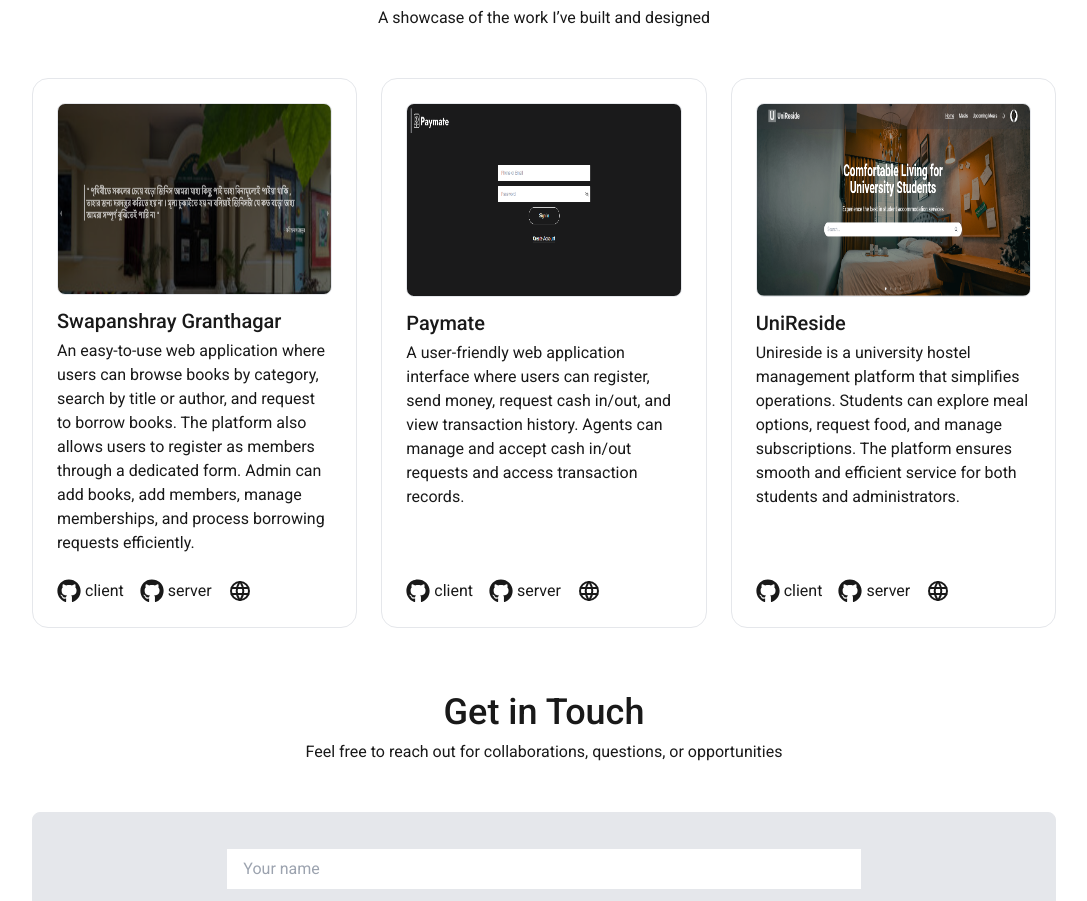
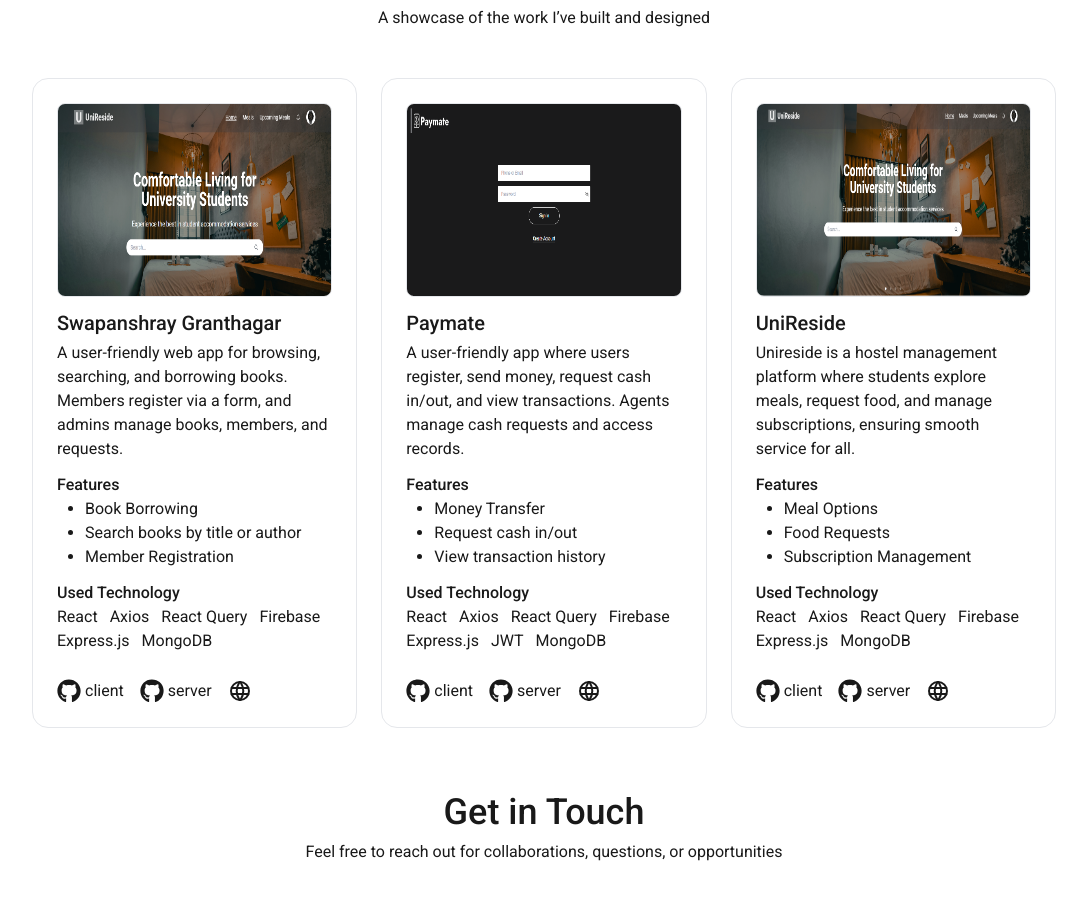
Before and after one commit to sour0v1/portfolio, a React (Vite) app: page / in a window 1280 px wide. Shown: the part 1358-2259 px from the top of the page, without its empty margins (96-1183 px from the left). Built offline with nearby package versions, Linux system fonts and the light colour scheme; no server answers.

Commit message:
add : features in the project section

```diff
--- a/src/contact/ContactForm.jsx
+++ b/src/contact/ContactForm.jsx
@@ -6,7 +6,7 @@ const ContactForm = () => {
     const [loading, setLoading] = useState(false);
     // const [successMessage, setSuccessMessage] = useState(null);
 
-    console.log(import.meta.env.VITE_SECRET_KEY)
+    // console.log(import.meta.env.VITE_SECRET_KEY)
     const handleForm = (e) => {
         e.preventDefault();
         setLoading(true);
--- a/src/nav/Navbar.jsx
+++ b/src/nav/Navbar.jsx
@@ -4,7 +4,7 @@ import { CiMenuKebab } from 'react-icons/ci';
 
 const Navbar = () => {
     const [menu, setMenu] = useState(false);
-    console.log(menu);
+    // console.log(menu);
     // space-y-4 shadow-lg py-6 absolute w-full bg-white rounded-b-lg transition-transform  duration-300 origin-top ${open ? '' : 'scale-y-0'}`}>
     return (
         <div  id='home' className="relative bg-[#191919] overflow-hidden font-roboto px-4 lg:px-0 mb-12 h-screen">
--- a/src/projects/Projects.jsx
+++ b/src/projects/Projects.jsx
@@ -1,5 +1,5 @@
 import React from 'react';
-import sg from '../assets/sg.png'
+import sg from '../assets/sgg.png'
 import mfs from '../assets/mfs.png'
 import uni from '../assets/uni.png'
 import { TbWorld } from 'react-icons/tb';
@@ -17,14 +17,35 @@ const Projects = () => {
                 <p>A showcase of the work I’ve built and designed</p>
             </div>
             <div className='mt-12 flex flex-col lg:flex-row justify-center items-center gap-6 '>
-                <div className='bg-white p-6 rounded-2xl border w-full lg:w-1/3 h-[550px] hover:border-[#191919]'>
+                <div className='bg-white p-6 rounded-2xl border w-full lg:w-1/3 h-[650px] hover:border-[#191919]'>
                     <div className='w-full space-y-3 flex flex-col justify-between h-full'>
                         <div className='border overflow-hidden rounded-lg'>
-                            <img className='h-48 w-full hover:scale-110 transition-transform duration-300 ease-in-out' src={sg} alt="" />
+                            <a href="https://swapnashray-granthagar.web.app/">
+                                <img className='h-48 w-full hover:scale-110 transition-transform duration-300 ease-in-out' src={sg} alt="" />
+                            </a>
                         </div>
                         <div className='text-start'>
                             <h3 className='text-xl font-medium mb-1'>Swapanshray Granthagar</h3>
-                            An easy-to-use web application where users can browse books by category, search by title or author, and request to borrow books. The platform also allows users to register as members through a dedicated form. Admin can add books, add members, manage memberships, and process borrowing requests efficiently.
+                            A user-friendly web app for browsing, searching, and borrowing books. Members register via a form, and admins manage books, members, and requests.
+                        </div>
+                        <div>
+                            <h4 className='font-medium text-left'>Features</h4>
+                            <ul className=' text-left list-disc pl-7'>
+                                <li className=''>Book Borrowing</li>
+                                <li className=''>Search books by title or author</li>
+                                <li className=''>Member Registration</li>
+                            </ul>
+                        </div>
+                        <div>
+                            <h4 className='font-medium text-left'>Used Technology</h4>
+                            <div className='flex flex-wrap'>
+                                <span className='pr-3'>React</span>
+                                <span className='pr-3'>Axios</span>
+                                <span className='pr-3'>React Query</span>
+                                <span className='pr-3'>Firebase</span>
+                                <span className='pr-3'>Express.js</span>
+                                <span className='pr-3'>MongoDB</span>
+                            </div>
                         </div>
                         <div className='flex-grow'></div>
                         <div className='flex justify-start items-center gap-4'>
@@ -42,14 +63,36 @@ const Projects = () => {
                     </div>
                 </div>
 
-                <div className='bg-whit p-6 rounded-2xl border w-full lg:w-1/3 h-[550px] hover:border-[#191919]'>
+                <div className='bg-whit p-6 rounded-2xl border w-full lg:w-1/3 h-[650px] hover:border-[#191919]'>
                     <div className='w-full space-y-3 flex flex-col justify-between h-full'>
                         <div className='border overflow-hidden rounded-lg'>
-                            <img className='h-48 w-full hover:scale-110 transition-transform duration-300 ease-in-out' src={mfs} alt="" />
+                            <a href="https://mfs-paymate.web.app/">
+                                <img className='h-48 w-full hover:scale-110 transition-transform duration-300 ease-in-out' src={mfs} alt="" />
+                            </a>
                         </div>
                         <div className='text-start'>
                             <h3 className='text-xl font-medium mb-1'>Paymate</h3>
-                            <p>A user-friendly web application interface where users can register, send money, request cash in/out, and view transaction history. Agents can manage and accept cash in/out requests and access transaction records.</p>
+                            <p>A user-friendly app where users register, send money, request cash in/out, and view transactions. Agents manage cash requests and access records.</p>
+                        </div>
+                        <div>
+                            <h4 className='font-medium text-left'>Features</h4>
+                            <ul className=' text-left list-disc pl-7'>
+                                <li className=''>Money Transfer</li>
+                                <li className=''>Request cash in/out</li>
+                                <li className=''>View transaction history</li>
+                            </ul>
+                        </div>
+                        <div>
+                            <h4 className='font-medium text-left'>Used Technology</h4>
+                            <div className='flex flex-wrap'>
+                                <span className='pr-3'>React</span>
+                                <span className='pr-3'>Axios</span>
+                                <span className='pr-3'>React Query</span>
+                                <span className='pr-3'>Firebase</span>
+                                <span className='pr-3'>Express.js</span>
+                                <span className='pr-3'>JWT</span>
+                                <span className='pr-3'>MongoDB</span>
+                            </div>
                         </div>
                         <div className='flex-grow'></div>
                         <div className='flex justify-start items-center gap-4'>
@@ -67,14 +110,35 @@ const Projects = () => {
                     </div>
                 </div>
 
-                <div className='bg-white p-6 rounded-2xl border w-full lg:w-1/3 h-[550px] hover:border-[#191919]'>
+                <div className='bg-white p-6 rounded-2xl border w-full lg:w-1/3 h-[650px] hover:border-[#191919]'>
                     <div className='w-full space-y-3 flex flex-col justify-between h-full'>
                         <div className='border overflow-hidden rounded-lg'>
-                            <img className='h-48 w-full hover:scale-110 transition-transform duration-300 ease-in-out' src={uni} alt="" />
+                            <a href="https://uni-reside.web.app/">
+                                <img className='h-48 w-full hover:scale-110 transition-transform duration-300 ease-in-out' src={uni} alt="" />
+                            </a>
                         </div>
                         <div className='text-start'>
                             <h3 className='text-xl font-medium mb-1'>UniReside</h3>
-                            <p>Unireside is a university hostel management platform that simplifies operations. Students can explore meal options, request food, and manage subscriptions. The platform ensures smooth and efficient service for both students and administrators.</p>
+                            <p>Unireside is a hostel management platform where students explore meals, request food, and manage subscriptions, ensuring smooth service for all.</p>
+                        </div>
+                        <div>
+                            <h4 className='font-medium text-left'>Features</h4>
+                            <ul className=' text-left list-disc pl-7'>
+                                <li className=''>Meal Options</li>
+                                <li className=''>Food Requests</li>
+                                <li className=''>Subscription Management</li>
+                            </ul>
+                        </div>
+                        <div>
+                            <h4 className='font-medium text-left'>Used Technology</h4>
+                            <div className='flex flex-wrap'>
+                                <span className='pr-3'>React</span>
+                                <span className='pr-3'>Axios</span>
+                                <span className='pr-3'>React Query</span>
+                                <span className='pr-3'>Firebase</span>
+                                <span className='pr-3'>Express.js</span>
+                                <span className='pr-3'>MongoDB</span>
+                            </div>
                         </div>
                         <div className='flex-grow'></div>
                         <div className='flex justify-start items-center gap-4'>
```
Also changed, not shown: src/assets/sgg.png (added).
